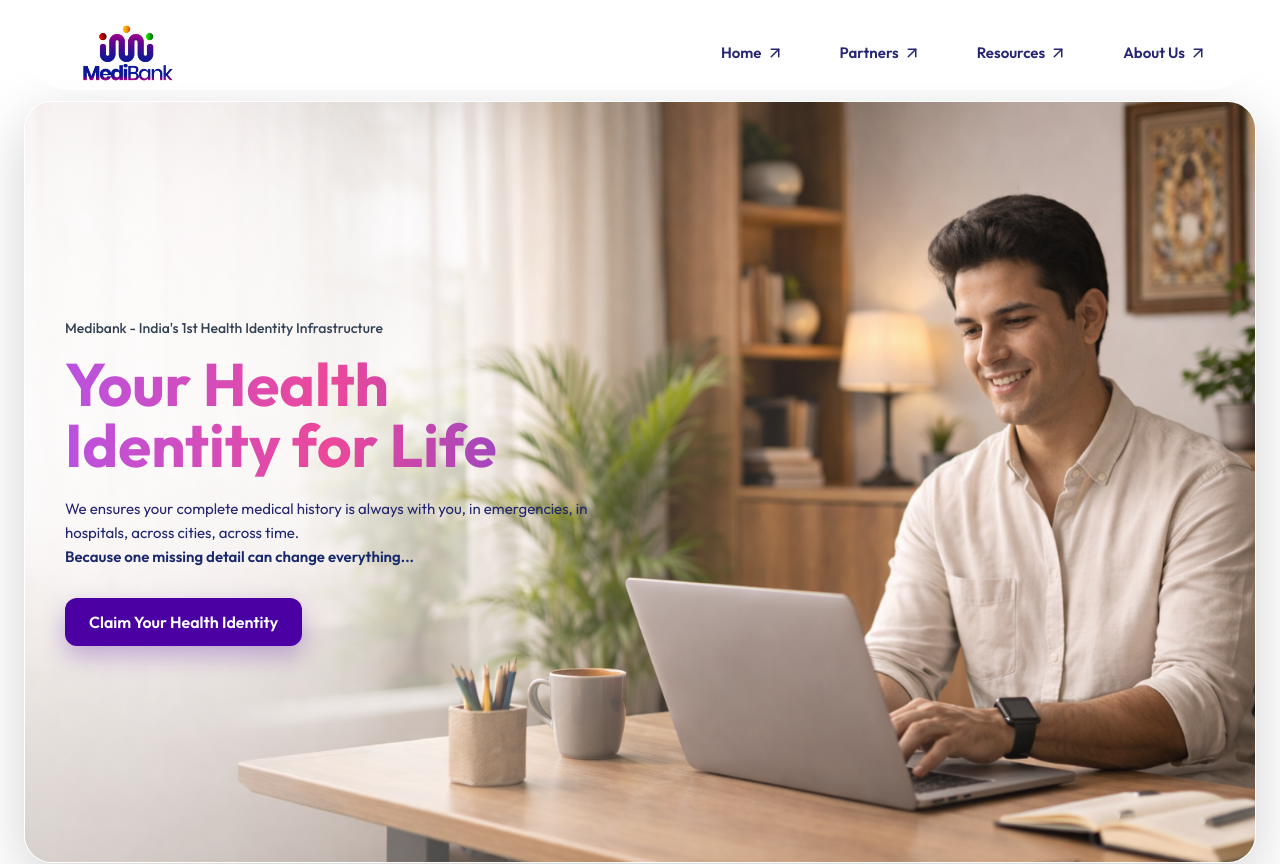
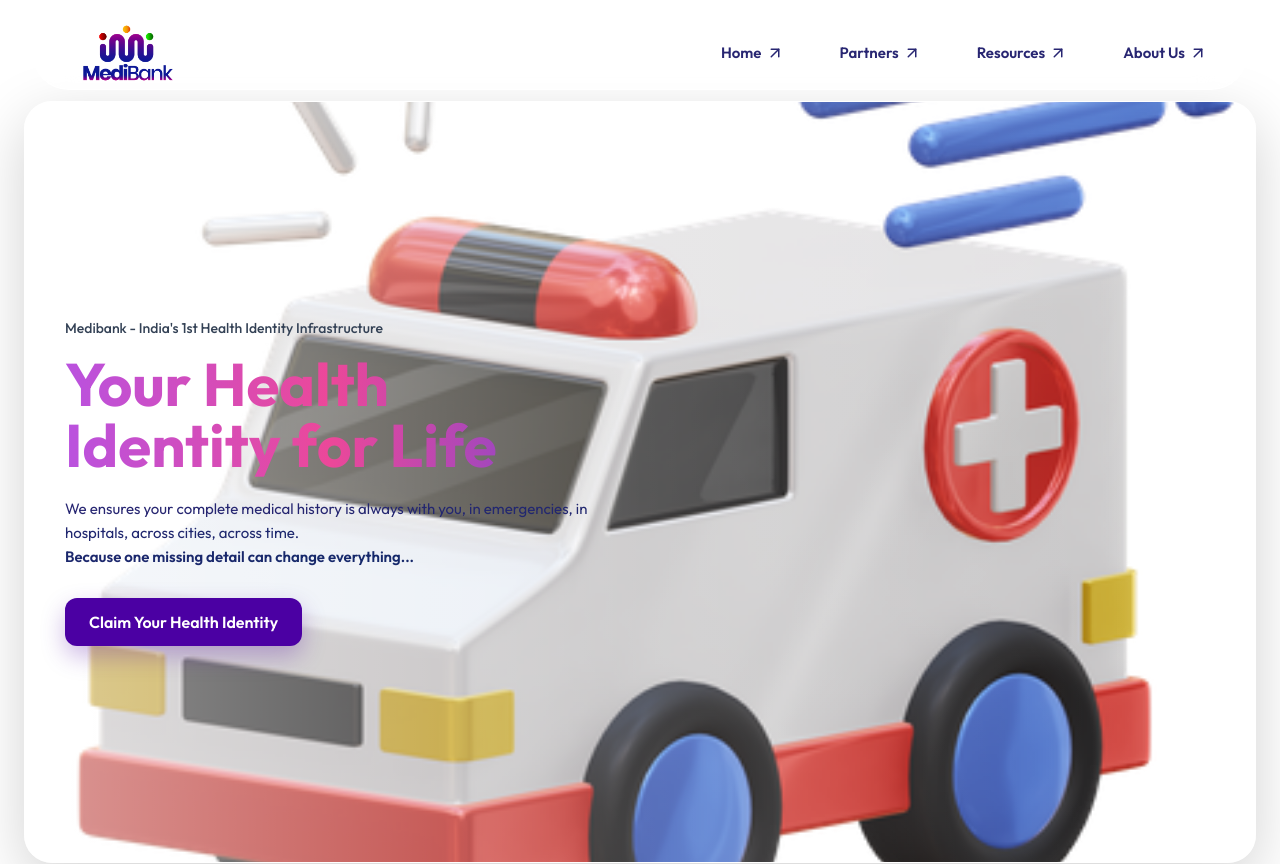
Before and after one commit to AmanDwivedi9335/clinic-portpolio, a Next.js app: page / in a window 1280 px wide. Shown: the top 864 px of the page. Built offline with nearby package versions, Linux system fonts and the light colour scheme.

Commit message:
Add rotating hero background image carousel

```diff
--- a/src/components/Home/Hero.js
+++ b/src/components/Home/Hero.js
@@ -1,9 +1,15 @@
 "use client";
 import Image from "next/image";
-import { useEffect, useRef } from "react";
+import { useEffect, useRef, useState } from "react";
 import { createGsapContext } from "@/lib/gsap";
 
 export default function Hero() {
+  const heroImages = [
+    "/images/hero1.png",
+    "/images/hero2.png",
+    "/images/hero3.png",
+    "/images/hero4.png",
+  ];
   const firstLineWords =
     "We ensures your complete medical history is always with you, in emergencies, in hospitals, across cities, across time.".split(
       " "
@@ -11,6 +17,7 @@ export default function Hero() {
   const secondLineWords =
     "Because one missing detail can change everything...".split(" ");
   const sectionRef = useRef(null);
+  const [activeImageIndex, setActiveImageIndex] = useState(0);
 
   useEffect(() => {
     return createGsapContext(sectionRef, (gsap) => {
@@ -32,19 +39,34 @@ export default function Hero() {
     });
   }, []);
 
+  useEffect(() => {
+    const carouselInterval = setInterval(() => {
+      setActiveImageIndex((currentIndex) =>
+        currentIndex === heroImages.length - 1 ? 0 : currentIndex + 1
+      );
+    }, 1000);
+
+    return () => clearInterval(carouselInterval);
+  }, [heroImages.length]);
+
   return (
     <section ref={sectionRef} className="pt-[5px] pb-5">
       <div className="mx-auto px-3 md:px-6">
         {/* Rounded hero frame */}
         <div className="relative overflow-hidden rounded-[28px] border border-white/70 shadow-[0_18px_60px_rgba(0,0,0,0.18)]">
           {/* Background image */}
-          <Image
-            src="/images/hero.png"
-            alt="Hero background"
-            fill
-            priority
-            className="object-cover"
-          />
+          {heroImages.map((heroImage, index) => (
+            <Image
+              key={heroImage}
+              src={heroImage}
+              alt={`Hero background ${index + 1}`}
+              fill
+              priority={index === 0}
+              className={`object-cover transition-opacity duration-700 ${
+                index === activeImageIndex ? "opacity-100" : "opacity-0"
+              }`}
+            />
+          ))}
 
           {/* Soft left fade (so text stays readable) */}
           <div className="absolute inset-0 bg-gradient-to-r from-white/55 via-white/15 to-transparent" />
```
